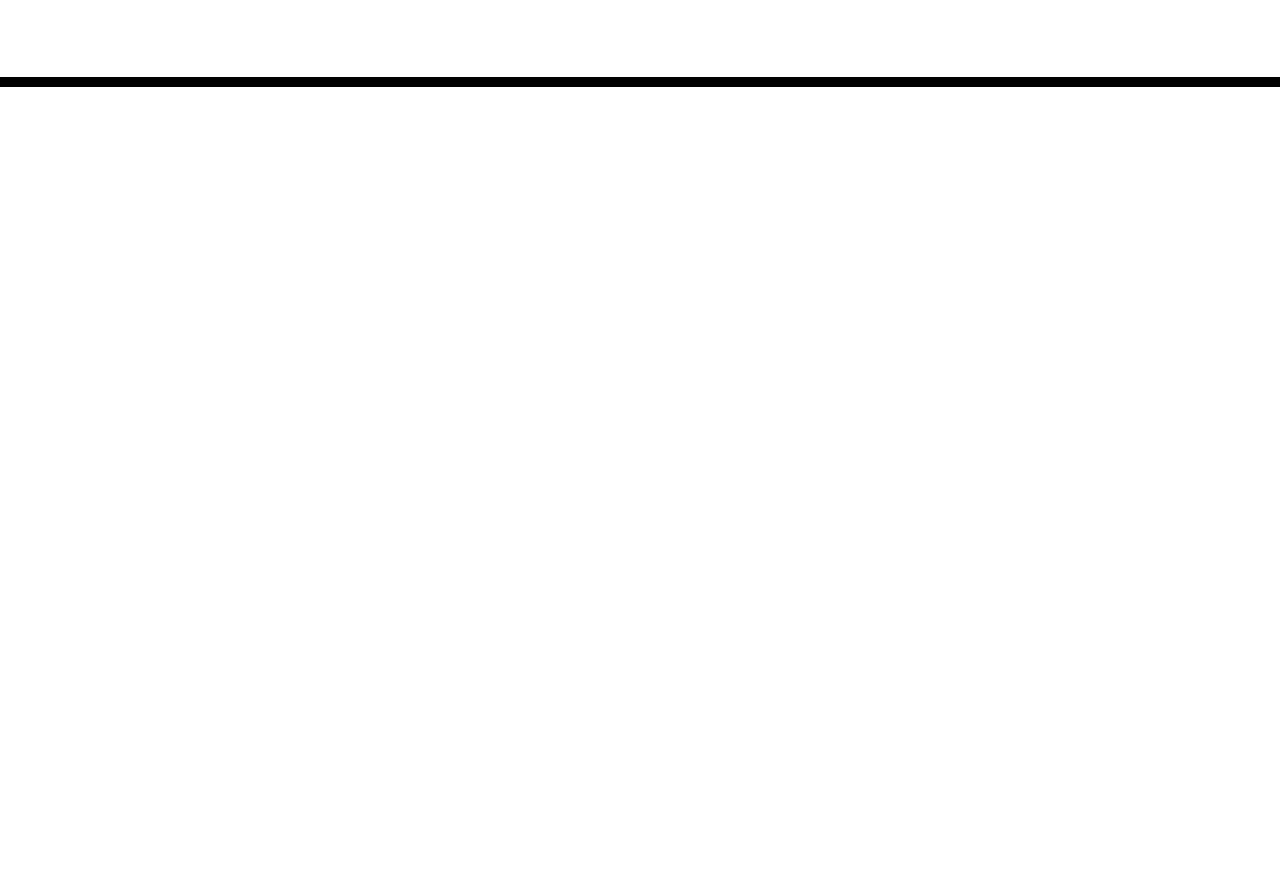
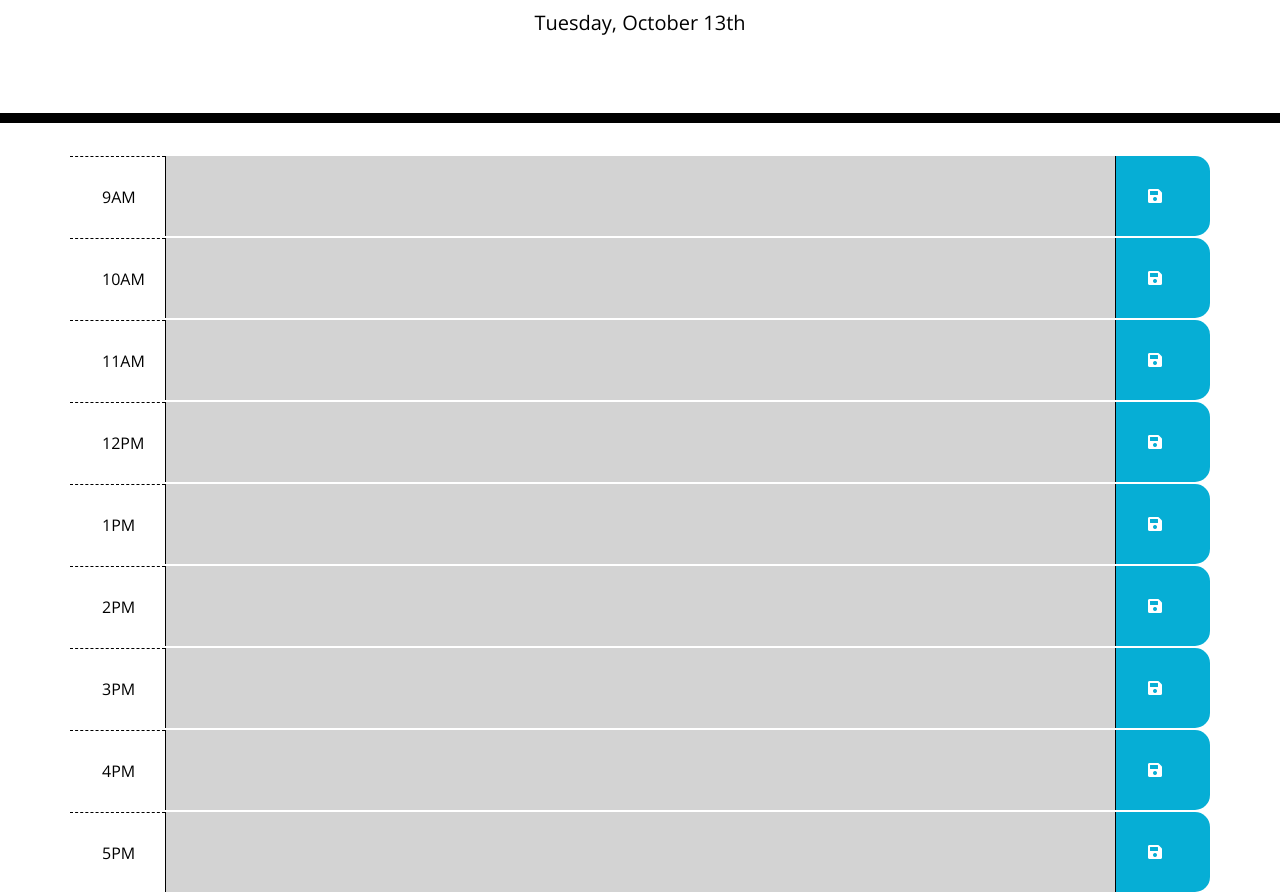
Before and after one commit to kelseyeckelberry/05_third_party_apis, a plain HTML site: page index.html in a window 1280 px wide. Shown: the part 181-1073 px from the top of the page. Before the commit the page ends 800 px from the top, so only its background shows below. Drawn offline with nearby package versions, Linux system fonts and the light colour scheme.

Commit message:
Scheduler Layout Finalized

```diff
--- a/index.html
+++ b/index.html
@@ -29,10 +29,63 @@
       <p id="currentDay" class="lead"></p>
     </header>
     <div class="container">
-      <!-- Timeblocks go here -->
+      <div class="row">
+        <div class="col-1 hour" id="hour-9">9AM</div>
+        <textarea class="col-10 inputBlock" type="text"></textarea>
+        <div class="col-1 saveBtn fas fa-save"></div>
+      </div>
+
+      <div class="row">
+        <div class="col-1 hour" id="hour-10">10AM</div>
+        <textarea class="col-10 inputBlock" type="text"></textarea>
+        <div class="col-1 saveBtn fas fa-save"></div>
+      </div>
+
+      <div class="row">
+        <div class="col-1 hour">11AM</div>
+        <textarea class="col-10 inputBlock" type="text"></textarea>
+        <div class="col-1 saveBtn fas fa-save"></div>
+      </div>
+
+      <div class="row">
+        <div class="col-1 hour">12PM</div>
+        <textarea class="col-10 inputBlock" type="text"></textarea>
+        <div class="col-1 saveBtn fas fa-save"></div>
+      </div>
+
+      <div class="row">
+        <div class="col-1 hour">1PM</div>
+        <textarea class="col-10 inputBlock" type="text"></textarea>
+        <div class="col-1 saveBtn fas fa-save"></div>
+      </div>
+
+      <div class="row">
+        <div class="col-1 hour">2PM</div>
+        <textarea class="col-10 inputBlock" type="text"></textarea>
+        <div class="col-1 saveBtn fas fa-save"></div>
+      </div>
+
+      <div class="row">
+        <div class="col-1 hour">3PM</div>
+        <textarea class="col-10 inputBlock" type="text"></textarea>
+        <div class="col-1 saveBtn fas fa-save"></div>
+      </div>
+
+      <div class="row">
+        <div class="col-1 hour">4PM</div>
+        <textarea class="col-10 inputBlock" type="text"></textarea>
+        <div class="col-1 saveBtn fas fa-save"></div>
+      </div>
+
+      <div class="row">
+        <div class="col-1 hour">5PM</div>
+        <textarea class="col-10 inputBlock" type="text"></textarea>
+        <div class="col-1 saveBtn fas fa-save"></div>
+      </div>
     </div>
 
     <script src="https://code.jquery.com/jquery-3.4.1.min.js"></script>
     <script src="https://cdnjs.cloudflare.com/ajax/libs/moment.js/2.24.0/moment.min.js"></script>
+    <script src="script.js"></script>
   </body>
 </html>
--- a/script.js
+++ b/script.js
@@ -0,0 +1,37 @@
+//new Date();
+var currentDay = moment().format("dddd, MMMM Do");
+var blockTime = document.querySelector("#hour");
+var currentHour = moment().hour(Number);
+
+$("#currentDay").text(currentDay);
+
+
+//currentHour using moment
+//blockTime using id of each block
+//Then compare currentHour to blockTime
+
+//1. blockTime < currentHour: past
+if (blockTime < currentHour) {
+    $(".inputBlock").addClass("past")
+}
+
+//2. blockTime = currentHour: present
+else if (blockTime === currentHour) {
+    $(".inputBlock").addClass("present")
+    $(".inputBlock").removeClass("past")
+}
+
+//3. blockTime > currentHour: future
+else {
+    $(".inputBlock").addClass("future")
+    $(".inputBlock").removeClass("past")
+    $(".inputBlock").removeClass("present")
+};
+
+//click save button
+//create a var to store the input data
+//local.setItem("whatevever keyname", var name)
+
+//global scope
+//local.getItem("keyname which you saved as")
+$("#hour-9 .inputBlock").val(local.getItem("keyname which you saved as"))
--- a/style.css
+++ b/style.css
@@ -33,13 +33,17 @@ textarea{
 .row {
   white-space: pre-wrap;
   height: 80px;
-  border-top: 1px solid white;;
+  border-top: 1px solid white;
+  margin-top: 2px;
 }
 
 .hour {
   background-color: #ffffff;
   color: #000000;
   border-top: 1px dashed #000000;
+  text-align: right;
+  height: 80px;
+  padding: 2em;
 }
 
 .past {
@@ -63,6 +67,7 @@ textarea{
   border-bottom-right-radius: 15px;
   background-color: #06AED5;
   color: white;
+  padding: 2em;
 }
 
 .saveBtn i:hover {
```
